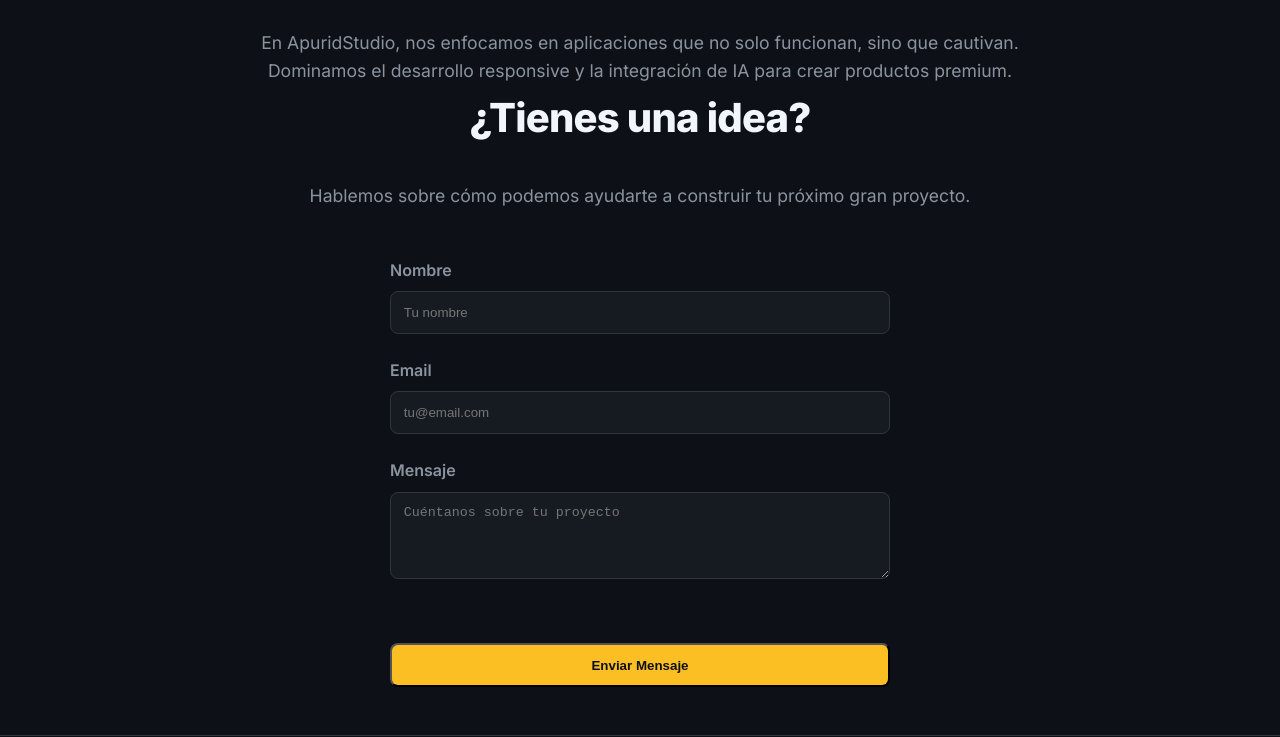
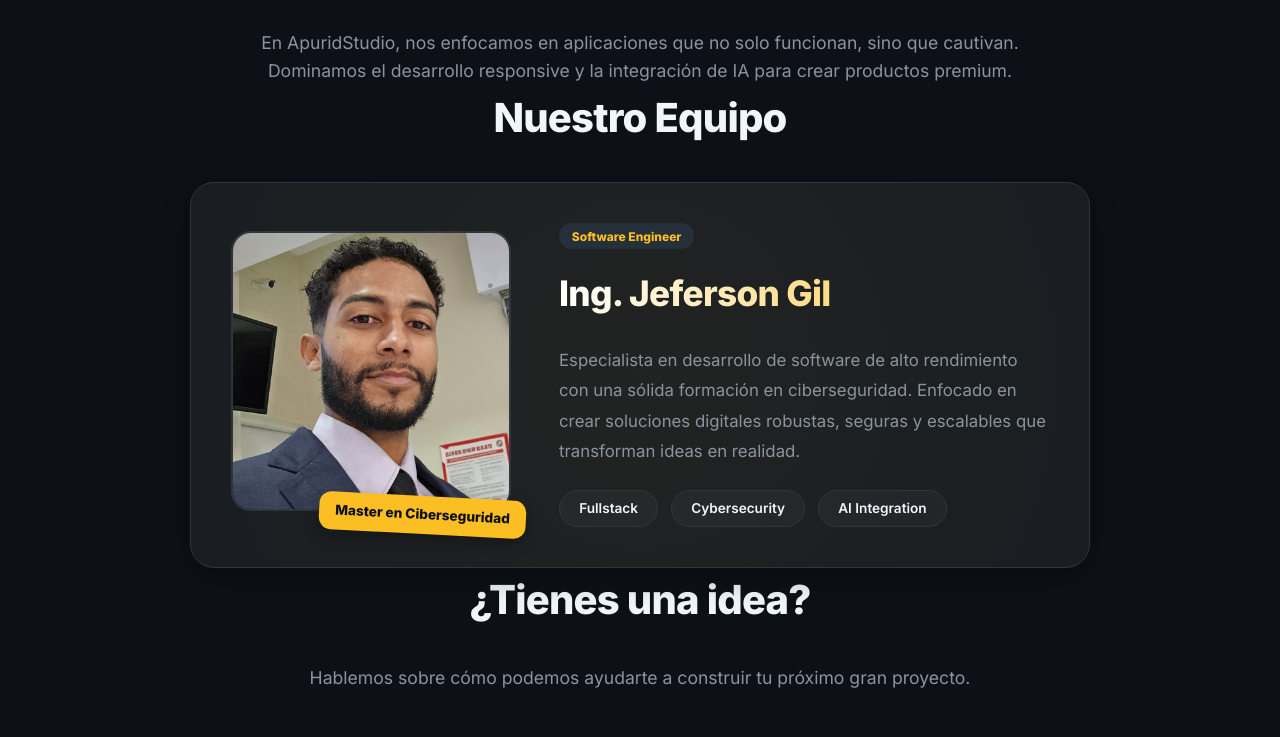
Before and after one commit to IngJefersonGil/ApuridStudio, a website built with Vite: page index.html in a window 1280 px wide. Shown: the part 1320-2057 px from the top of the page. Built offline with nearby package versions, Linux system fonts and the light colour scheme.

Commit message:
feat: agregar sección de desarrolladores con perfil de Jeferson Gil

```diff
--- a/index.html
+++ b/index.html
@@ -18,6 +18,7 @@
             <div class="nav-links">
                 <a href="#proyectos">Proyectos</a>
                 <a href="#experiencia">Especialidad</a>
+                <a href="#desarrolladores">Desarrolladores</a>
                 <a href="#contacto">Contacto</a>
             </div>
         </div>
@@ -77,6 +78,28 @@
         </div>
     </section>
 
+    <section id="desarrolladores" class="container">
+        <h2>Nuestro Equipo</h2>
+        <div class="dev-container animate">
+            <div class="dev-card">
+                <div class="dev-image-container">
+                    <img src="./assets/Jeferson.jpg" alt="Ing. Jeferson Gil" class="dev-img">
+                    <div class="dev-badge">Master en Ciberseguridad</div>
+                </div>
+                <div class="dev-info">
+                    <span class="tag">Software Engineer</span>
+                    <h3>Ing. Jeferson Gil</h3>
+                    <p class="dev-bio">Especialista en desarrollo de software de alto rendimiento con una sólida formación en ciberseguridad. Enfocado en crear soluciones digitales robustas, seguras y escalables que transforman ideas en realidad.</p>
+                    <div class="dev-skills">
+                        <span class="skill-pill">Fullstack</span>
+                        <span class="skill-pill">Cybersecurity</span>
+                        <span class="skill-pill">AI Integration</span>
+                    </div>
+                </div>
+            </div>
+        </div>
+    </section>
+
     <section id="contacto" class="container">
         <h2>¿Tienes una idea?</h2>
         <p style="text-align: center;">Hablemos sobre cómo podemos ayudarte a construir tu próximo gran proyecto.</p>
--- a/src/index.css
+++ b/src/index.css
@@ -223,3 +223,148 @@ footer {
 .animate {
   animation: fadeIn 1s ease forwards;
 }
+
+/* Developers Section */
+.dev-container {
+  display: flex;
+  justify-content: center;
+  align-items: center;
+  margin-top: 2rem;
+}
+
+.dev-card {
+  display: flex;
+  background: var(--bg-card);
+  border: 1px solid var(--border);
+  border-radius: 24px;
+  padding: 2.5rem;
+  max-width: 900px;
+  gap: 3rem;
+  align-items: center;
+  position: relative;
+  overflow: hidden;
+  transition: var(--transition);
+  box-shadow: 0 10px 30px rgba(0, 0, 0, 0.3);
+}
+
+.dev-card::before {
+  content: '';
+  position: absolute;
+  top: -50%;
+  left: -50%;
+  width: 200%;
+  height: 200%;
+  background: radial-gradient(circle, rgba(251, 191, 36, 0.05) 0%, transparent 70%);
+  z-index: 0;
+}
+
+.dev-card:hover {
+  transform: translateY(-5px);
+  border-color: var(--accent);
+  box-shadow: 0 20px 50px rgba(251, 191, 36, 0.1);
+}
+
+.dev-image-container {
+  position: relative;
+  flex-shrink: 0;
+  z-index: 1;
+}
+
+.dev-img {
+  width: 280px;
+  height: 280px;
+  object-fit: cover;
+  border-radius: 20px;
+  border: 2px solid var(--border);
+  transition: var(--transition);
+}
+
+.dev-card:hover .dev-img {
+  border-color: var(--accent);
+  transform: scale(1.02);
+}
+
+.dev-badge {
+  position: absolute;
+  bottom: -15px;
+  right: -15px;
+  background: var(--accent);
+  color: var(--bg-color);
+  padding: 0.5rem 1rem;
+  border-radius: 12px;
+  font-size: 0.85rem;
+  font-weight: 800;
+  box-shadow: 0 5px 15px rgba(0,0,0,0.3);
+  z-index: 2;
+  transform: rotate(3deg);
+}
+
+.dev-info {
+  flex-grow: 1;
+  z-index: 1;
+}
+
+.dev-info h3 {
+  font-size: 2.2rem;
+  margin-bottom: 0.5rem;
+  background: linear-gradient(to right, #fff, var(--accent));
+  -webkit-background-clip: text;
+  -webkit-text-fill-color: transparent;
+}
+
+.dev-bio {
+  font-size: 1.05rem;
+  line-height: 1.8;
+  margin: 1.5rem 0;
+  color: var(--text-muted);
+}
+
+.dev-skills {
+  display: flex;
+  gap: 0.8rem;
+  flex-wrap: wrap;
+}
+
+.skill-pill {
+  padding: 0.4rem 1.2rem;
+  background: rgba(255, 255, 255, 0.03);
+  border: 1px solid var(--border);
+  border-radius: 50px;
+  font-size: 0.85rem;
+  font-weight: 600;
+  color: var(--text-main);
+  transition: var(--transition);
+}
+
+.skill-pill:hover {
+  background: rgba(251, 191, 36, 0.1);
+  border-color: var(--accent);
+  color: var(--accent);
+}
+
+@media (max-width: 900px) {
+  .dev-card {
+    flex-direction: column;
+    text-align: center;
+    padding: 2rem;
+  }
+
+  .dev-image-container {
+    margin-bottom: 1rem;
+  }
+
+  .dev-img {
+    width: 200px;
+    height: 200px;
+  }
+
+  .dev-badge {
+    bottom: 0;
+    right: 50%;
+    transform: translateX(50%) rotate(0);
+  }
+
+  .dev-skills {
+    justify-content: center;
+  }
+}
```
Also changed, not shown: assets/Jeferson.jpg (added).
